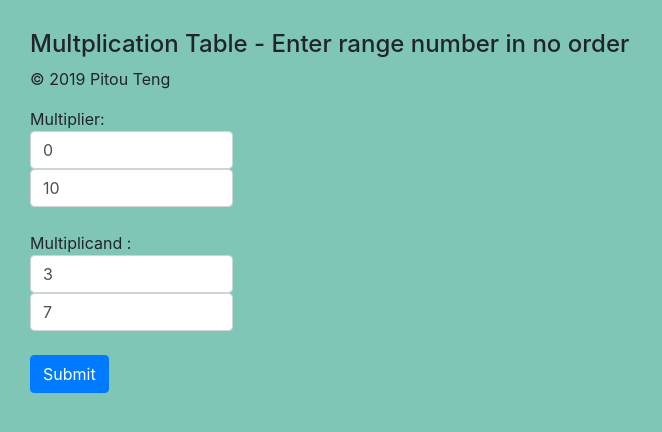
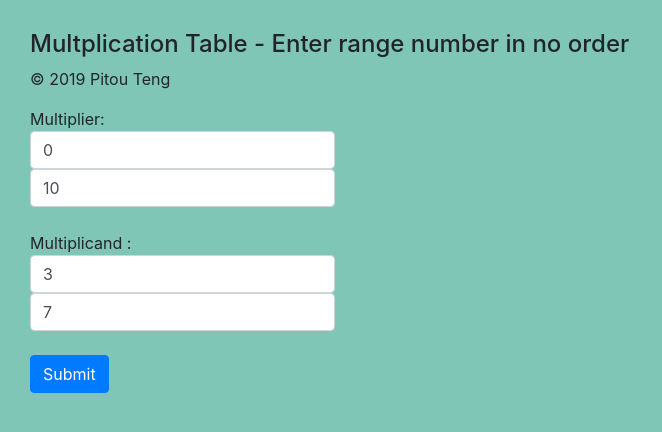
Before and after one commit to pitouteng/multiplication-table, a plain HTML site: page index.html in a window 1280 px wide. Shown: the whole page, without its empty margins (0-662 px from the left). Drawn offline with nearby package versions, Linux system fonts and the light colour scheme.

Commit message:
edit bootstrap column

```diff
--- a/index.html
+++ b/index.html
@@ -19,12 +19,12 @@ gui i - a6 -->
   <p>&copy; 2019 Pitou Teng</p>
   <form id="myForm">
   Multiplier:<br>
-  <input type="number" name="first_box_multiplier" value="0" class="form-control col-2">
-  <input type="number" name="sec_box_multiplier" value="10" class="form-control col-2">
+  <input type="number" name="first_box_multiplier" value="0" class="form-control col-sm-3">
+  <input type="number" name="sec_box_multiplier" value="10" class="form-control col-sm-3">
   <br>
   Multiplicand  :
-  <input type="number" name="first_box_multiplicand" value="3" class="form-control col-2">
-  <input type="number" name="sec_box_multiplicand" value="7" class="form-control col-2">
+  <input type="number" name="first_box_multiplicand" value="3" class="form-control col-sm-3">
+  <input type="number" name="sec_box_multiplicand" value="7" class="form-control col-sm-3">
   <br>
   <input id="submit" type="button" value="Submit" class="btn btn-primary">
   </form>
```
